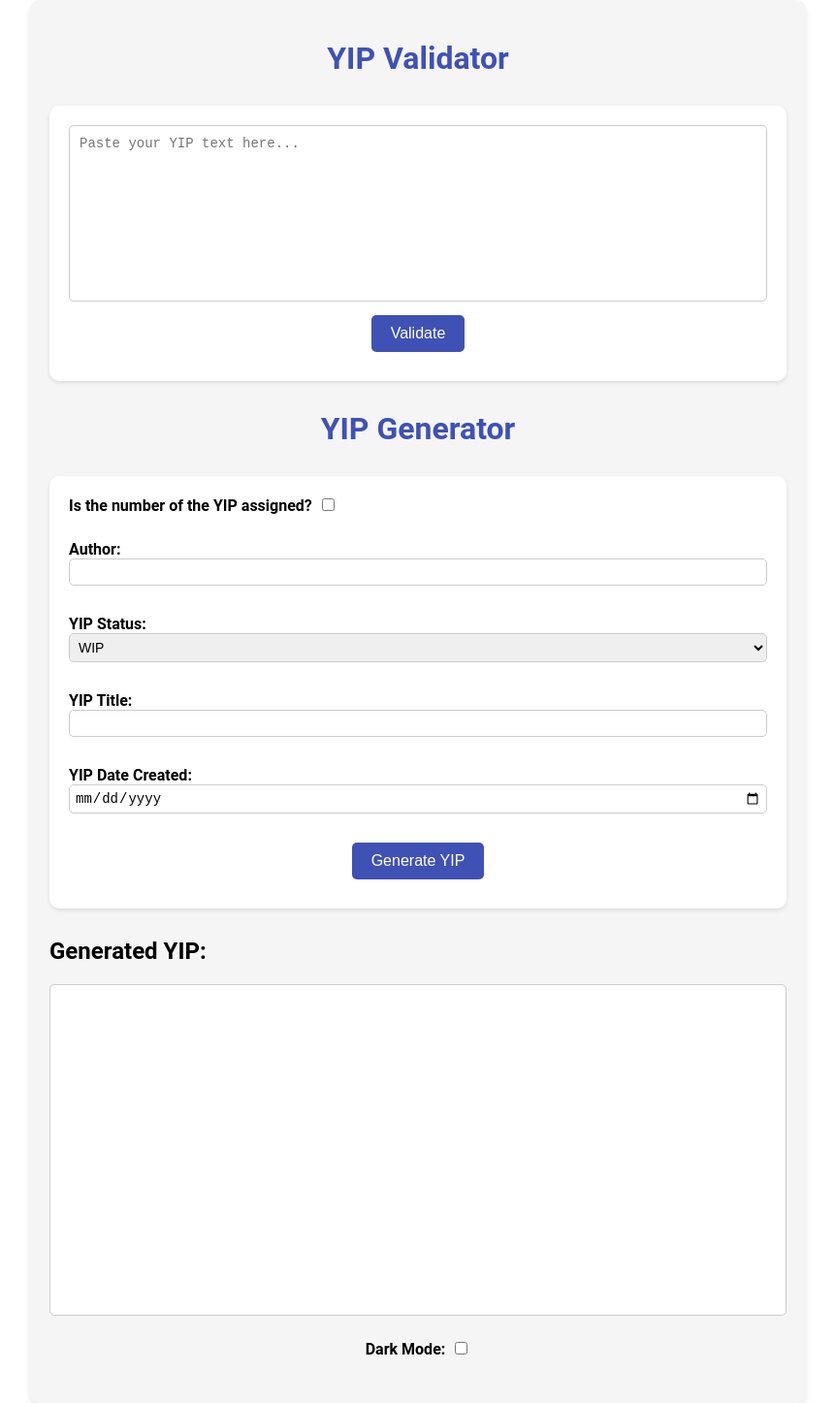
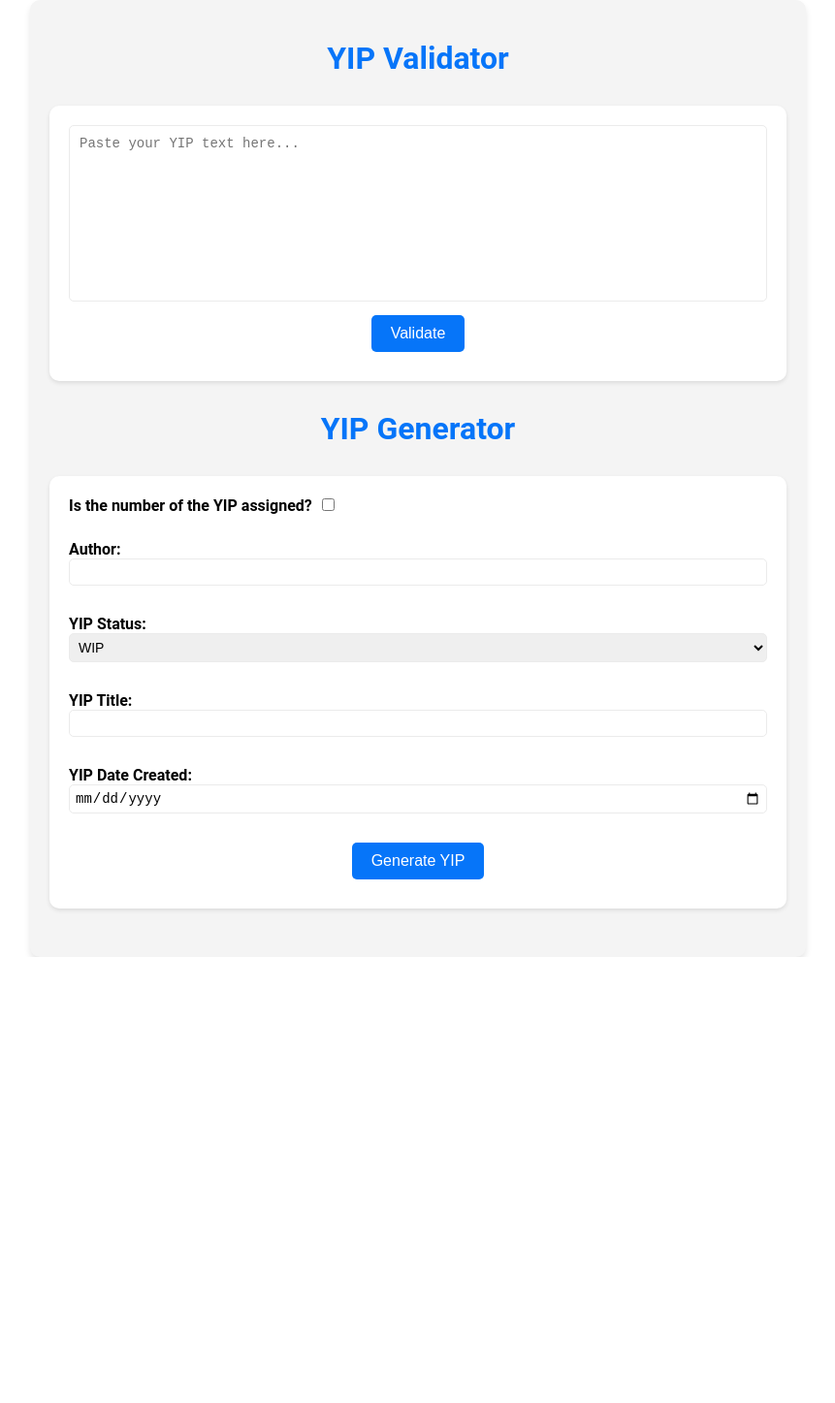
Before and after one commit to MarcoWorms/yip-toolkit, a React (Create React App) app: page / in a window 1280 px wide. Shown: the whole page at 97% size, without its empty margins (209-1070 px from the left). After the commit the page ends 987 px from the top, so only its background shows below. Built offline with nearby package versions, Linux system fonts and the light colour scheme.

Commit message:
improve style

```diff
--- a/src/App.css
+++ b/src/App.css
@@ -4,19 +4,19 @@
   margin: 0 auto;
   padding: 20px;
   box-sizing: border-box;
-  background-color: #f5f5f5;
+  background-color: #F4F4F4;
   border-radius: 10px;
   box-shadow: 0 4px 6px rgba(0, 0, 0, 0.1);
 }
 
 .dark-mode {
-  background-color: #333;
-  color: #fff;
+  background-color: #424242;
+  color: #FFFFFF;
 }
 
 h1 {
   text-align: center;
-  color: #3f51b5;
+  color: #0675F9;
   font-weight: bold;
   margin-bottom: 30px;
 }
@@ -27,7 +27,7 @@ textarea {
   box-sizing: border-box;
   font-family: monospace;
   padding: 10px;
-  border: 1px solid #ccc;
+  border: 1px solid #EBEBEB;
   border-radius: 5px;
   font-size: 14px;
 }
@@ -36,7 +36,7 @@ button {
   display: block;
   margin: 10px auto;
   padding: 10px 20px;
-  background-color: #3f51b5;
+  background-color: #0675F9;
   color: white;
   border: none;
   border-radius: 5px;
@@ -46,7 +46,7 @@ button {
 }
 
 button:hover {
-  background-color: #283593;
+  background-color: #0056D6;
 }
 
 .valid,
@@ -58,17 +58,17 @@ button:hover {
 }
 
 .valid {
-  background-color: #e8f5e9;
-  color: #388e3c;
+  background-color: #E8F5E9;
+  color: #388E3C;
 }
 
 .invalid {
-  background-color: #ffebee;
-  color: #d32f2f;
+  background-color: #FFEBEE;
+  color: #D32F2F;
 }
 
 form {
-  background-color: #ffffff;
+  background-color: #FFFFFF;
   padding: 20px;
   border-radius: 10px;
   box-shadow: 0 2px 4px rgba(0, 0, 0, 0.1);
@@ -86,7 +86,7 @@ select {
   width: 100%;
   padding: 5px;
   box-sizing: border-box;
-  border: 1px solid #ccc;
+  border: 1px solid #EBEBEB;
   border-radius: 5px;
   font-size: 14px;
   margin-bottom: 20px;
@@ -104,31 +104,35 @@ input[type="checkbox"] {
 
 /* Dark mode adjustments */
 .dark-mode button {
-  background-color: #7986cb;
+  background-color: #7986CB;
 }
 
 .dark-mode button:hover {
-  background-color: #5c6bc0;
+  background-color: #5C6BC0;
 }
 
 .dark-mode textarea,
 .dark-mode input,
 .dark-mode select {
   background-color: #424242;
-  color: #fff;
+  color: #FFFFFF;
   border: 1px solid #616161;
 }
 
 .dark-mode .valid {
-  background-color: #4caf50;
-  color: #fff;
+  background-color: #4CAF50;
+  color: #FFFFFF;
 }
 
 .dark-mode .invalid {
-  background-color: #f44336;
-  color: #fff;
+  background-color: #F44336;
+  color: #FFFFFF;
 }
 
 .dark-mode form {
   background-color: #424242;
 }
+
+.dark-mode body {
+  background-color: #424242;
+}
--- a/src/App.js
+++ b/src/App.js
@@ -49,6 +49,17 @@ function App() {
   const handleValidate = (event) => {
     event.preventDefault();
     setValidationResult(validate(text));
+  };
+
+  const handleCopy = () => {
+    navigator.clipboard.writeText(generatedYIP).then(
+      () => {
+        // alert("Generated YIP copied to clipboard!");
+      },
+      (err) => {
+        console.error("Could not copy text: ", err);
+      }
+    );
   };
 
   const toggleDarkMode = () => {
@@ -203,9 +214,15 @@ function App() {
         )}
         <button type="submit">Generate YIP</button>
       </form>
-      <h2>Generated YIP:</h2>
-      <textarea value={generatedYIP} readOnly rows="20" cols="50" />
-      <div className="dark-mode-toggle">
+      {generatedYIP && (
+        <>
+          <textarea value={generatedYIP} readOnly rows="20" cols="50" />
+          <button type="button" onClick={handleCopy} disabled={!generatedYIP}>
+            Copy Generated YIP
+          </button>
+        </>
+      )}
+      {/* <div className="dark-mode-toggle">
         <label>
           Dark Mode:
           <input
@@ -214,7 +231,7 @@ function App() {
             onChange={toggleDarkMode}
           />
         </label>
-      </div>
+      </div> */}
     </div>
   );
 }
```
